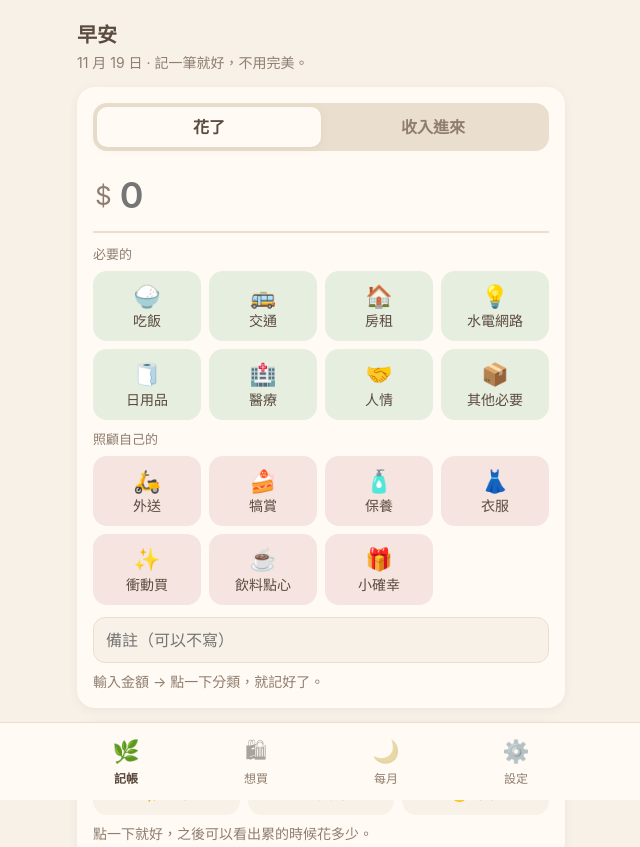
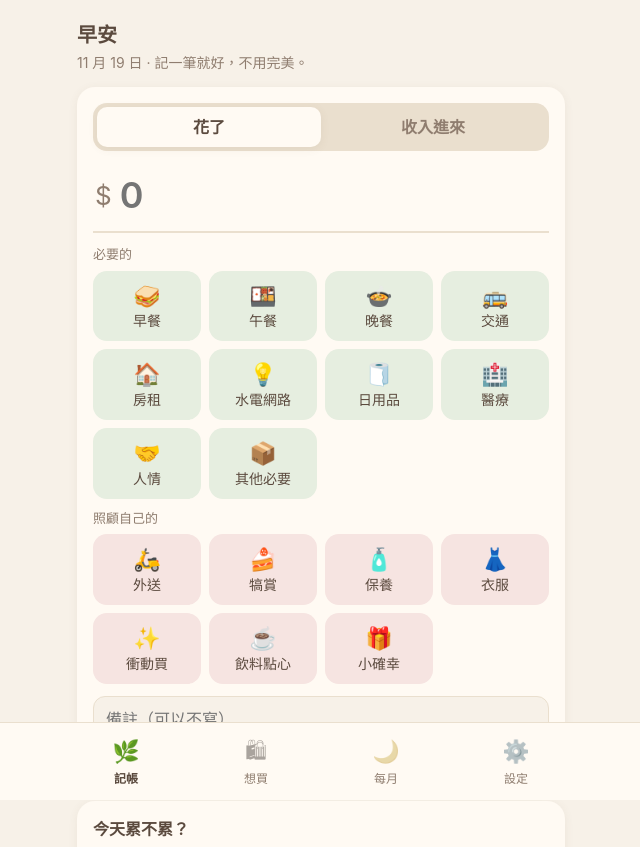
Before and after one commit to sabrina7657-sudo/xiaoqianbao, a plain HTML site: page index.html in a window 1280 px wide. Shown: the top 847 px of the page, without its empty margins (319-959 px from the left). Drawn offline with Linux system fonts and the light colour scheme.

Commit message:
「吃飯」分成早餐、午餐、晚餐
Co-Authored-By: Claude Opus 5.5 <noreply@anthropic.com>

```diff
--- a/index.html
+++ b/index.html
@@ -236,11 +236,12 @@ details summary{cursor:pointer;color:var(--soft);font-size:14px}
 (function(){
 "use strict";
 var KEY = "xiaoqianbao-v1";
-var NEED = [["🍚","吃飯"],["🚌","交通"],["🏠","房租"],["💡","水電網路"],["🧻","日用品"],["🏥","醫療"],["🤝","人情"],["📦","其他必要"]];
+var NEED = [["🥪","早餐"],["🍱","午餐"],["🍲","晚餐"],["🚌","交通"],["🏠","房租"],["💡","水電網路"],["🧻","日用品"],["🏥","醫療"],["🤝","人情"],["📦","其他必要"]];
 var CARE = [["🛵","外送"],["🍰","犒賞"],["🧴","保養"],["👗","衣服"],["✨","衝動買"],["☕","飲料點心"],["🎁","小確幸"]];
 var INC = [["💼","本月薪資"],["🎉","獎金"],["🔮","占星諮詢"],["🌱","其他收入"]];
 var CARE_SET = {}; CARE.forEach(function(c){CARE_SET[c[1]]=1;});
 var ICON = {}; NEED.concat(CARE,INC).forEach(function(c){ICON[c[1]]=c[0];});
+ICON["吃飯"]="🍚"; ICON["抽成"]="💰"; // 舊分類的紀錄照樣顯示
 var FIXED_CATS = {"房租":1,"水電網路":1};
 var WAIT_MS = 48*3600*1000;
 
```
